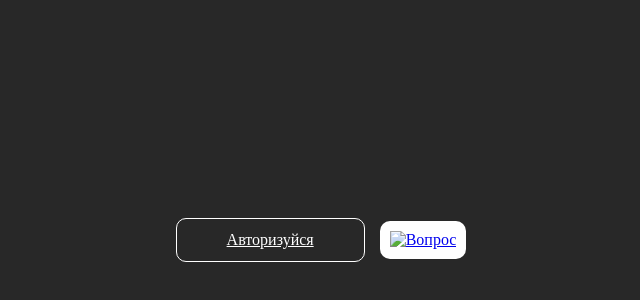
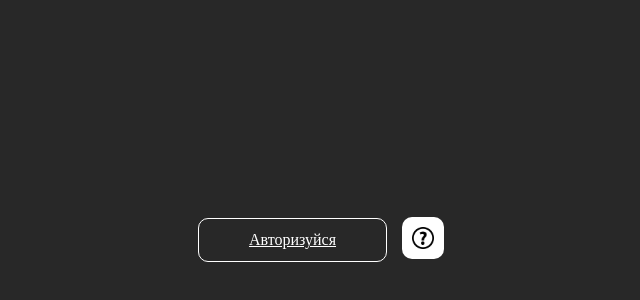
Before and after one commit to elenaVakhrusheva/glo-academy, a plain HTML site: page 19_modal-window/DZ/index.html in a window 1280 px wide. Shown: the part 168-468 px from the top of the page, without its empty margins (319-959 px from the left). Drawn offline with nearby package versions, Linux system fonts and the light colour scheme; files that its build step writes are made by us from their sources; the site is published under a folder, as on GitHub Pages, so addresses that start at the root find nothing.

Commit message:
Update index.html

```diff
--- a/19_modal-window/DZ/index.html
+++ b/19_modal-window/DZ/index.html
@@ -12,7 +12,7 @@
 
   <div class="forma">
     <a href="#modal-1" class="modal-link">Авторизуйся</a>
-    <a href="#modal-2" class="modal-link-img"><img src="/img/quest.png" alt="Вопрос" class="modal-img"></a>
+    <a href="#modal-2" class="modal-link-img"><img src="img/quest.png" alt="Вопрос" class="modal-img"></a>
   </div>
 
 
```
